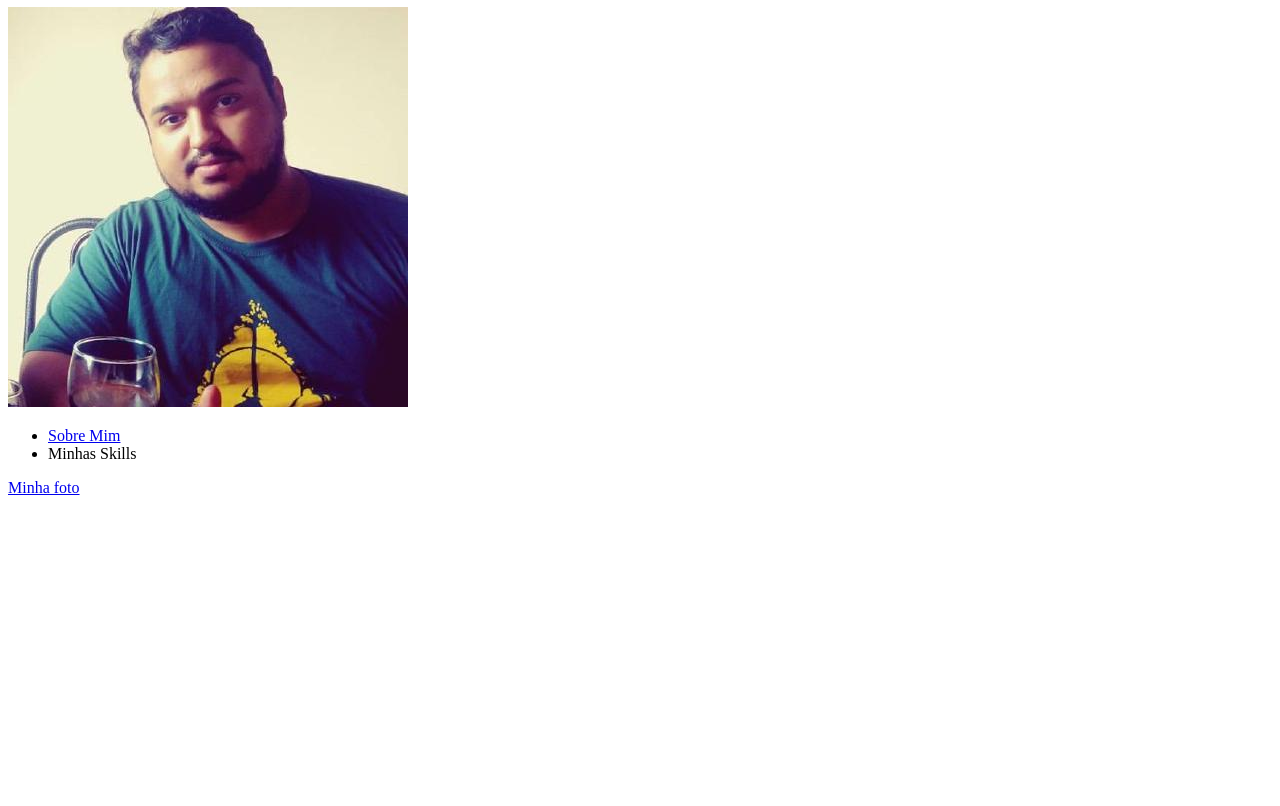
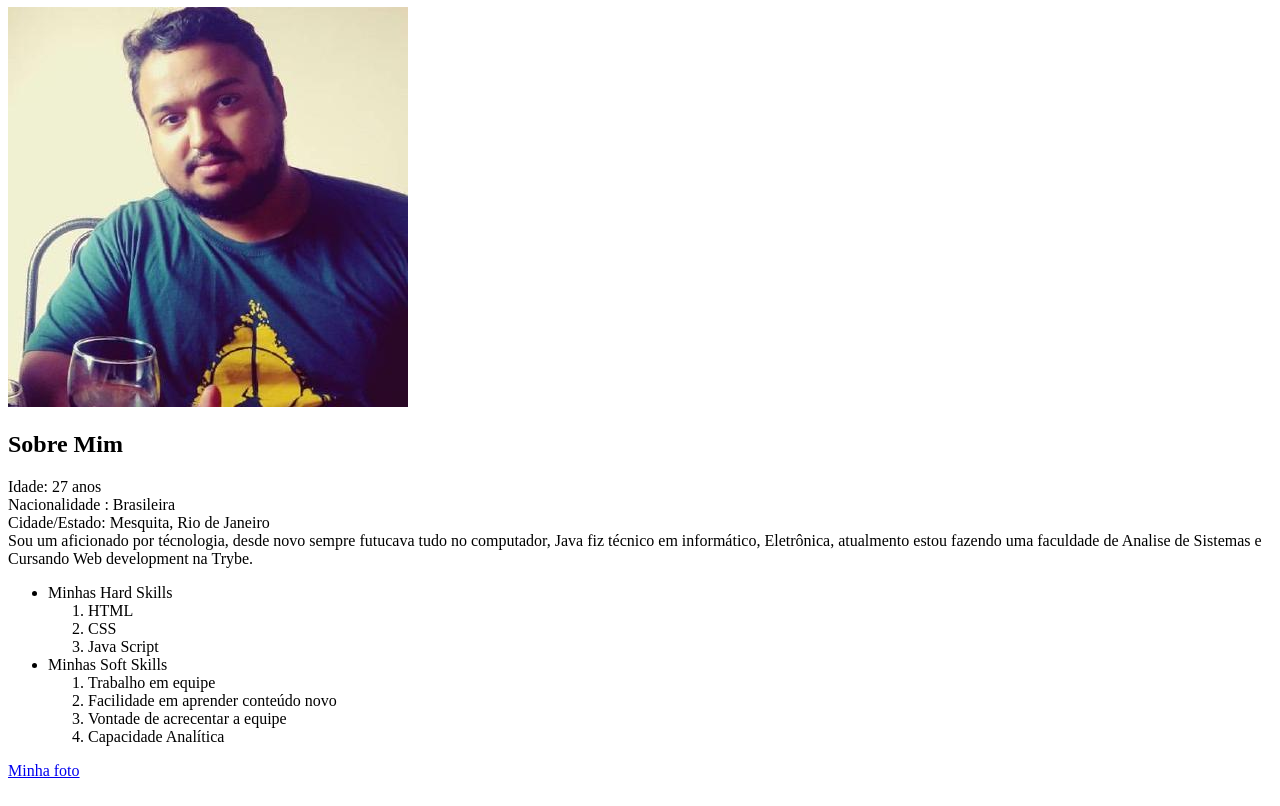
Before and after one commit to LeoLacana/LeoLacana.github.io, a plain HTML site: page index.html in a window 1280 px wide. Shown: the part 73-879 px from the top of the page. Before the commit the page ends 800 px from the top, so only its background shows below. Drawn offline with Linux system fonts and the light colour scheme.

Commit message:
add info pessoais, soft e hard skills

```diff
--- a/index.html
+++ b/index.html
@@ -6,15 +6,37 @@
     <title>Portfólio Leonardo</title>
 </head>
 <body>
-    <h1>LEONARDO OLIVEIRA LACANA</h1>
-    <img src="minhafoto.jpeg" alt="ja coloco minha foto">
+    <h1>Ola, sou Leonardo Oliveira Lacana</h1>
+    <img src="minhafoto.jpeg" alt="foto de rosto Leonardo">
+
+    <h2>Sobre Mim</h2>
+    Idade: 27 anos
+    <br>
+    Nacionalidade : Brasileira
+    <br>
+    Cidade/Estado: Mesquita, Rio de Janeiro
+    <br>
+    Sou um aficionado por técnologia, desde novo sempre futucava tudo no computador, Java fiz técnico em informático, Eletrônica, atualmento
+    estou fazendo uma faculdade de Analise de Sistemas e Cursando Web development na Trybe.
+
 
     <ul>
         <li>
-            <a href="sobremim.html">Sobre Mim</a>
+            Minhas Hard Skills
+            <ol>
+                <li>HTML</li>
+                <li>CSS</li>
+                <li>Java Script</li>
+            </ol>
         </li>
         <li>
-            Minhas Skills
+            Minhas Soft Skills
+            <ol>
+                <li>Trabalho em equipe</li>
+                <li>Facilidade em aprender conteúdo novo</li>
+                <li>Vontade de acrecentar a equipe</li>
+                <li>Capacidade Analítica</li>
+            </ol>
         </li>
     </ul>
 
```
